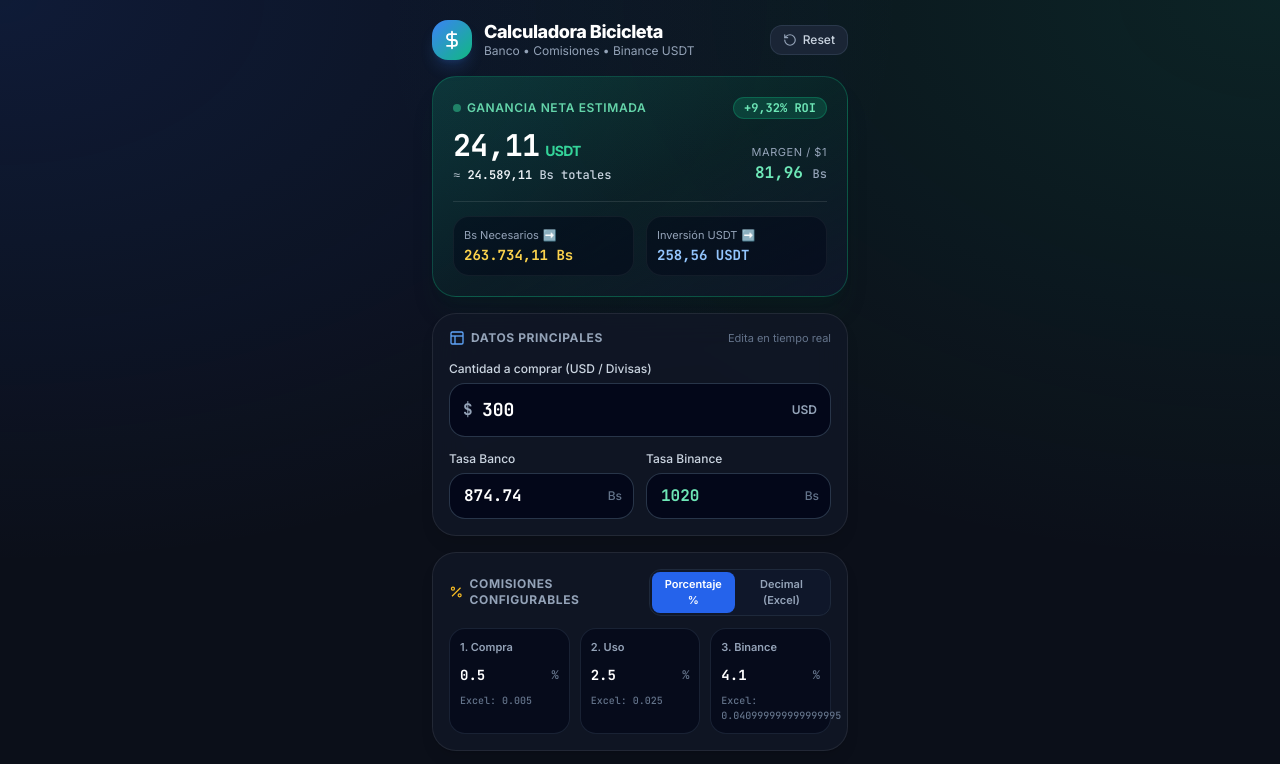
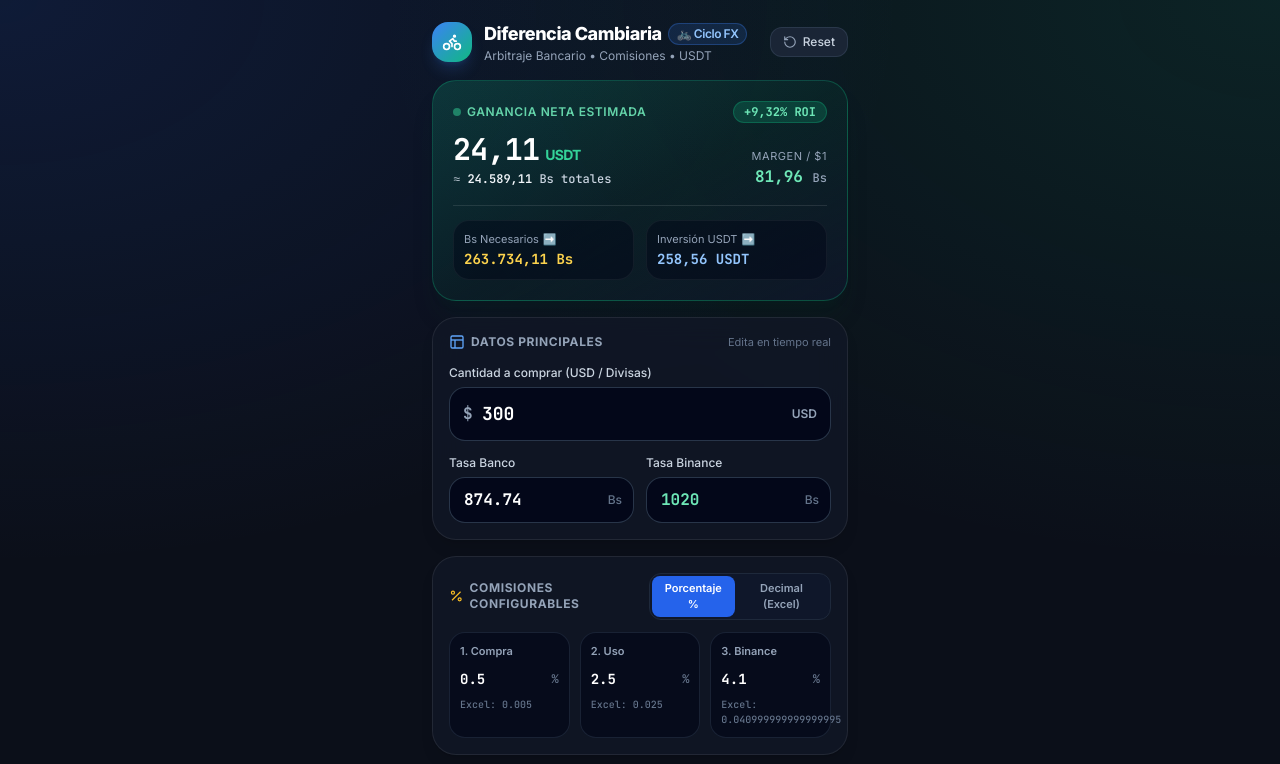
Before and after one commit to rhonnyjaimes/calculo-diferencia-cambiaria, a plain HTML site: page index.html in a window 1280 px wide. Shown: the top 764 px of the page. Drawn offline with nearby package versions, Linux system fonts and the light colour scheme.

Commit message:
Rename to Calculo de Diferencia Cambiaria with Ciclo FX bicycle icon

```diff
--- a/index.html
+++ b/index.html
@@ -3,8 +3,8 @@
 <head>
   <meta charset="UTF-8">
   <meta name="viewport" content="width=device-width, initial-scale=1.0, maximum-scale=1.0, user-scalable=no">
-  <title>Calculadora Bicicleta Bancos | Rhonny Jaimes</title>
-  <meta name="description" content="Calculadora de arbitraje y comisiones bancarias vs Binance USDT">
+  <title>Cálculo de Diferencia Cambiaria | Rhonny Jaimes</title>
+  <meta name="description" content="Calculadora de Diferencia Cambiaria, comisiones bancarias y arbitraje USDT">
   <meta name="theme-color" content="#0b0f19">
   <link rel="manifest" href="manifest.json">
   <link rel="preconnect" href="https://fonts.googleapis.com">
@@ -65,14 +65,20 @@
     <!-- Header -->
     <header class="flex items-center justify-between">
       <div class="flex items-center gap-3">
-        <div class="w-10 h-10 rounded-2xl bg-gradient-to-br from-blue-500 to-emerald-500 flex items-center justify-center shadow-lg shadow-blue-500/20">
-          <svg xmlns="http://www.w3.org/2000/svg" class="w-5 h-5 text-white" viewBox="0 0 24 24" fill="none" stroke="currentColor" stroke-width="2.2" stroke-linecap="round" stroke-linejoin="round">
-            <path d="M12 2v20M17 5H9.5a3.5 3.5 0 0 0 0 7h5a3.5 3.5 0 0 1 0 7H6"/>
+        <div class="w-10 h-10 rounded-2xl bg-gradient-to-br from-blue-500 to-emerald-500 flex items-center justify-center shadow-lg shadow-blue-500/20" title="Ciclo Financiero 🚲">
+          <svg xmlns="http://www.w3.org/2000/svg" class="w-5 h-5 text-white" viewBox="0 0 24 24" fill="none" stroke="currentColor" stroke-width="2" stroke-linecap="round" stroke-linejoin="round">
+            <circle cx="18.5" cy="17.5" r="3.5"/>
+            <circle cx="5.5" cy="17.5" r="3.5"/>
+            <circle cx="15" cy="5" r="1"/>
+            <path d="M12 17.5V14l-3-3 4-3 2 3h2"/>
           </svg>
         </div>
         <div>
-          <h1 class="text-lg font-extrabold tracking-tight text-white leading-tight">Calculadora Bicicleta</h1>
-          <p class="text-xs text-slate-400">Banco • Comisiones • Binance USDT</p>
+          <h1 class="text-base sm:text-lg font-extrabold tracking-tight text-white leading-tight flex items-center gap-1.5">
+            <span>Diferencia Cambiaria</span>
+            <span class="text-xs font-semibold px-2 py-0.5 rounded-full bg-blue-500/15 text-blue-300 border border-blue-500/30" title="Guiño al ciclo">🚲 Ciclo FX</span>
+          </h1>
+          <p class="text-xs text-slate-400">Arbitraje Bancario • Comisiones • USDT</p>
         </div>
       </div>
 
@@ -532,13 +538,13 @@
       const ganUsdt = document.getElementById('outGananciaUsdt').textContent;
 
       const text = [
-        `📊 *Cálculo Bicicleta Bancos*`,
+        `📊 *Cálculo de Diferencia Cambiaria (Ciclo FX 🚲)*`,
         `• Cantidad: $${cantidad}`,
         `• Tasa Banco: ${tasaBanco} Bs`,
         `• Tasa Binance: ${tasaBinance} Bs`,
         `• Bs Necesarios: ${bsNec}`,
         `• Inversión USDT: ${usdtNec}`,
-        `✅ *Ganancia:* ${ganUsdt} USDT (${ganBs} Bs)`,
+        `✅ *Rendimiento Neto:* ${ganUsdt} USDT (${ganBs} Bs)`,
         `— _App por Rhonny Jaimes_`
       ].join('\n');
 
```
Also changed, not shown: manifest.json.
